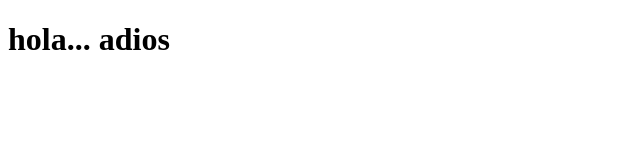
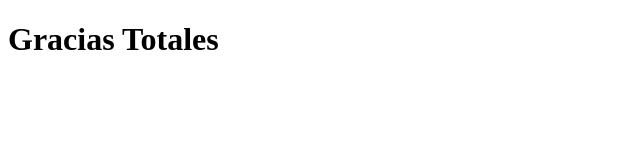
Before and after one commit to maryGarL/conflictos, a plain HTML site: page index.html in a window 1280 px wide. Shown: the whole page, without its empty margins (0-640 px from the left). Drawn offline with Linux system fonts and the light colour scheme.

Commit message:
segundo comentario

```diff
--- a/index.html
+++ b/index.html
@@ -7,6 +7,7 @@
   <title>Document</title>
 </head>
 <body>
-  <h1>hola... adios</h1>
+  <h1>Gracias Totales</h1>
+  <h2></h2>
 </body>
 </html>
```
